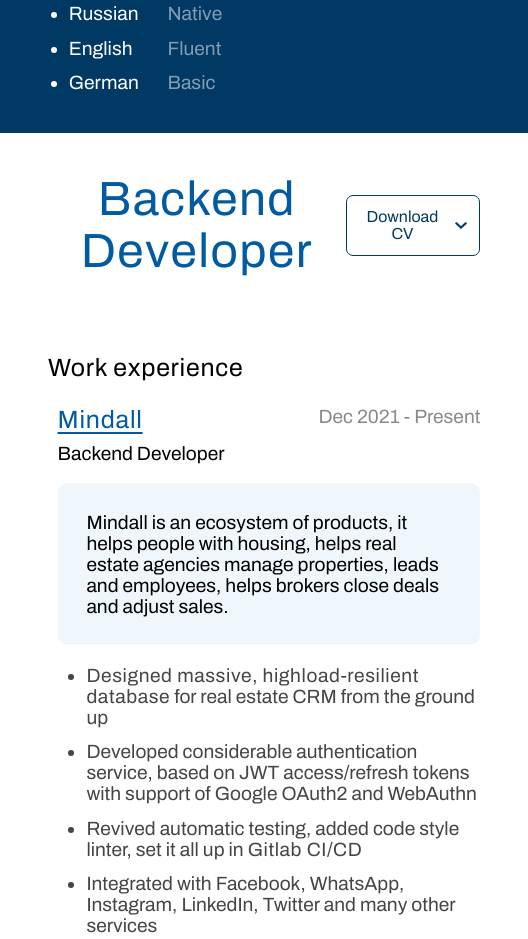
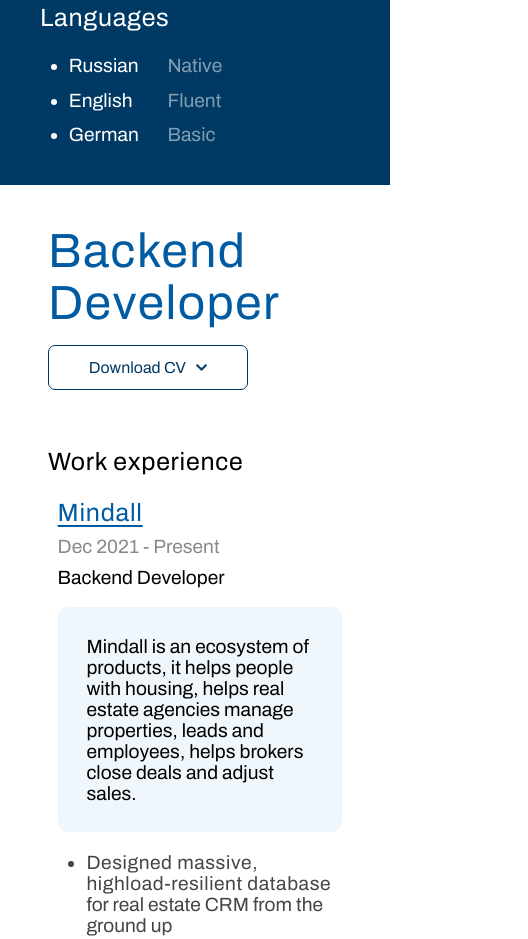
Before and after one commit to trckster/cv, a website built with Vite: page index.html in a window 390 px wide. Shown: the part 1325-2264 px from the top of the page, 528 px wide, since content can reach past the window. Built offline with nearby package versions, Linux system fonts and the light colour scheme.

Commit message:
Improve responsiveness, fix styling issues

```diff
--- a/style.css
+++ b/style.css
@@ -113,21 +113,6 @@ header {
     font-size: 3em;
 }
 
-@media (max-width: 800px) {
-    body {
-        flex-direction: column;
-    }
-
-    .left {
-        width: 100%;
-        min-width: 300px;
-    }
-
-    .right {
-        min-width: 300px;
-    }
-}
-
 .job {
     margin-bottom: 2em;
     margin-left: 0.5em;
@@ -225,6 +210,7 @@ i {
     border-radius: 0 0 5px 5px;
     border-top: none;
     display: none;
+    background-color: white;
 
     & li {
         display: flex;
@@ -246,3 +232,40 @@ i {
         }
     }
 }
+
+@media (max-width: 1200px) {
+    .right header {
+        flex-direction: column;
+        align-items: flex-start;
+        justify-content: space-around;
+        text-align: left;
+        margin-bottom: 0;
+
+        .download {
+            margin-top: 1em;
+        }
+    }
+}
+
+@media (max-width: 900px) {
+    .dates {
+        display: block;
+        margin-top: 0.5em;
+        float: none;
+    }
+}
+
+@media (max-width: 800px) {
+    body {
+        flex-direction: column;
+    }
+
+    .left {
+        width: 100%;
+        min-width: 300px;
+    }
+
+    .right {
+        min-width: 300px;
+    }
+}
```
